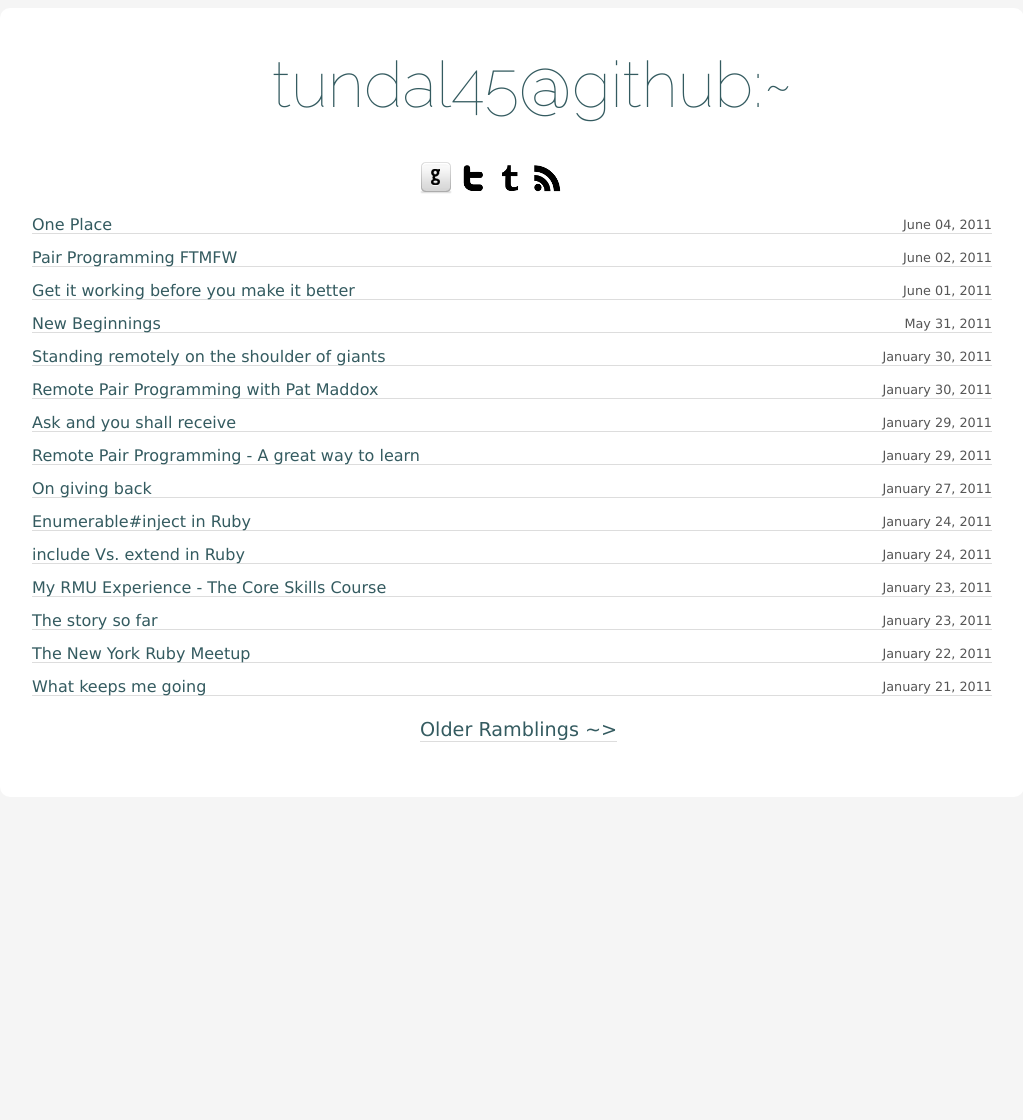
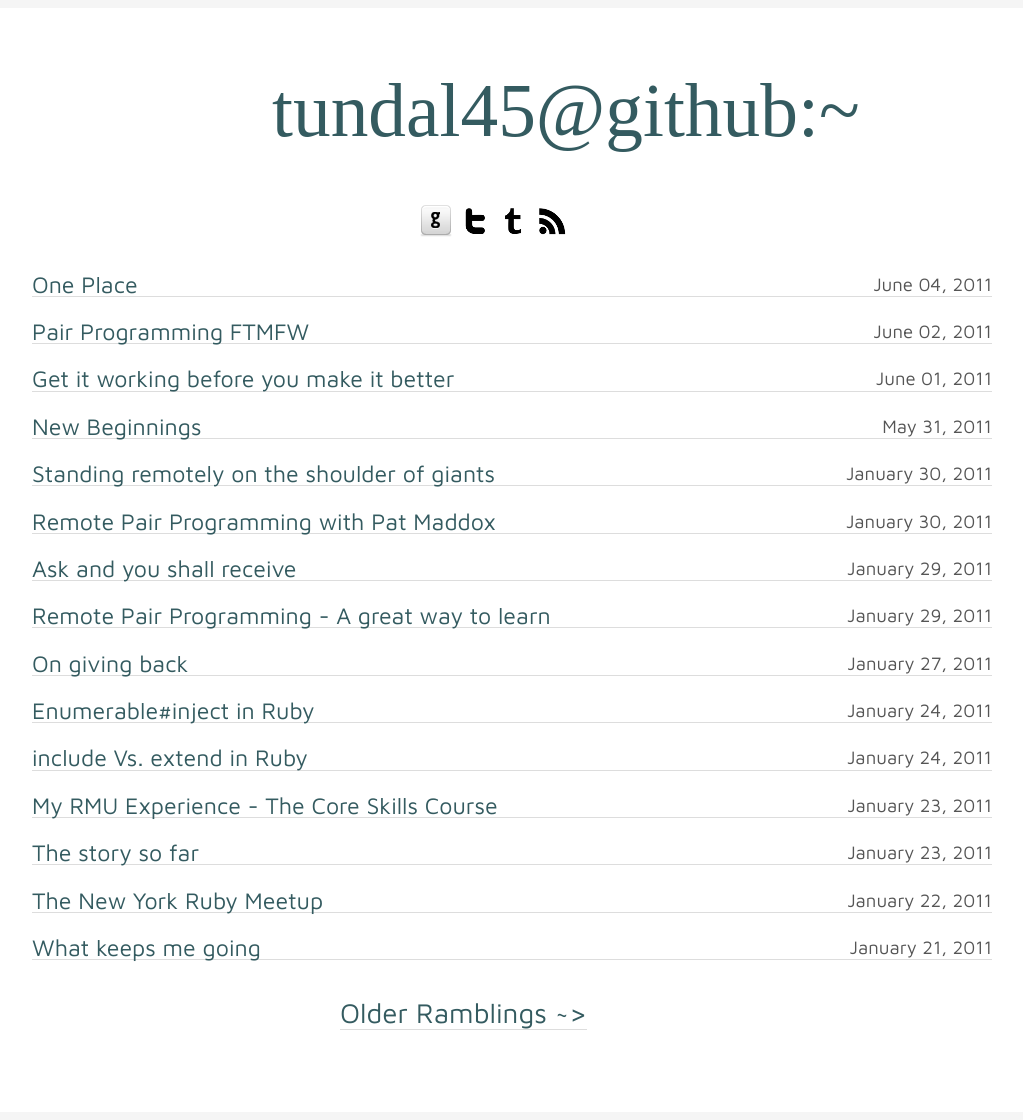
Before and after one commit to tundal45/tundal45.github.com, a Jekyll site: the page built from index.html, in a window 1280 px wide. Shown: the whole page, without its empty margins (128-1151 px from the left). Built offline with Jekyll 4.4.1, drawn with Linux system fonts in a browser that asks for light colours; some web fonts are replaced; Markdown is read by kramdown in place of the engine named in the settings; before the commit the page ends 900 px from its top, so only the background shows below that.

Commit message:
Getting a little Google Web Fonts V2 Happy. Hopefully this makes the posts more readable.

```diff
--- a/_layouts/default.html
+++ b/_layouts/default.html
@@ -11,8 +11,9 @@
     <meta name="viewport" content="width=device-width, initial-scale=1.0">
 
     <link rel="stylesheet" href="../css/style.css" type="text/css" media="screen" />
-
-    <link rel="stylesheet" type="text/css" href="http://fonts.googleapis.com/css?family=Raleway:100"> <!--Neucha | IM+Fell+DW+Pica+SC-->
+    <link rel="stylesheet" type="text/css" href="http://fonts.googleapis.com/css?family=Maven+Pro&v2">
+    <link rel="stylesheet" type="text/css" href="http://fonts.googleapis.com/css?family=Cabin+Sketch:700&v2">
+    <!--link rel="stylesheet" type="text/css" href="http://fonts.googleapis.com/css?family=Raleway:100"><!Neucha | IM+Fell+DW+Pica+SC-->
   </head>
   <body>
     <div id="container">
--- a/css/style.css
+++ b/css/style.css
@@ -1,8 +1,8 @@
 body {
   color: #333;/*#4f4d4b;*/
   background-color: #f5f5f5;
-  font-family: QuicksandLight, "Lucida Grande", "Lucida Sans Unicode", "Lucida Sans", Tahoma, Arial, Helvetica, sans-serif;
-  font-size: 100%;
+  font-family: 'Maven Pro', QuicksandLight, "Lucida Grande", "Lucida Sans Unicode", "Lucida Sans", Tahoma, Arial, Helvetica, sans-serif;
+  font-size: 145%;
   line-height: 1.6em;
 }
 
@@ -26,7 +26,7 @@
 .post h3 { font-size:100% }
 
 p, li {
-  line-height:1.6em;
+  line-height:1.8em;
   margin-bottom:1em;
   color:#555;
 }
@@ -79,10 +79,12 @@
 
 #banner {
   width:480px;
-  font-size: 400%;
+  font-size: 325%;
+  text-align: center;
   /*font-family: "IM Fell DW Pica SC";*/
-  font-family: "Raleway";
+  /*font-family: "Raleway";*/
   /*font-family: "Neucha";*/
+  font-family: "Cabin Sketch";
   color: #555;
   margin: auto;
   margin-top: 0.5em;
@@ -107,6 +109,7 @@
 }
 
 footer {
+  width: 380px;
   font-size: 120%
 }
 
```
